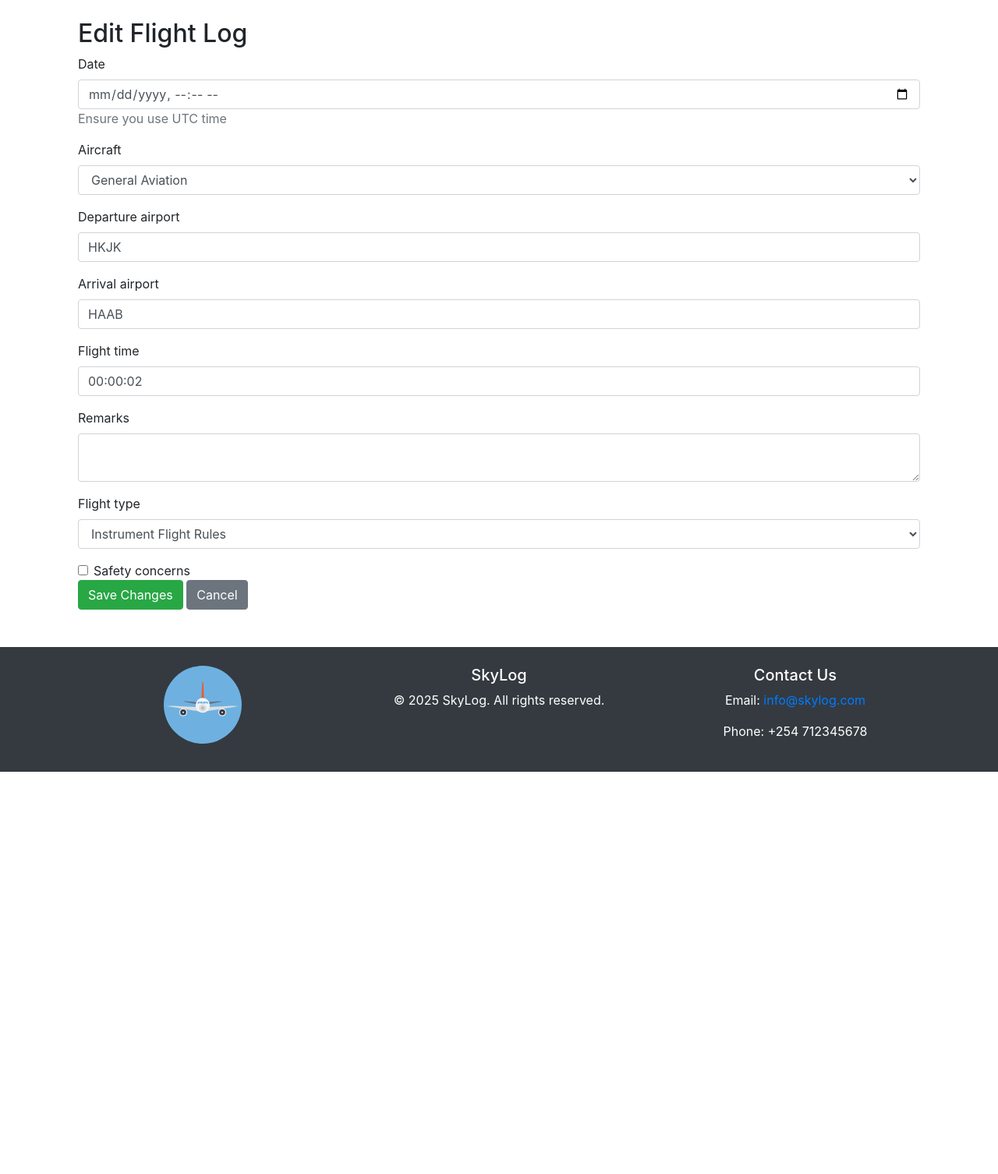
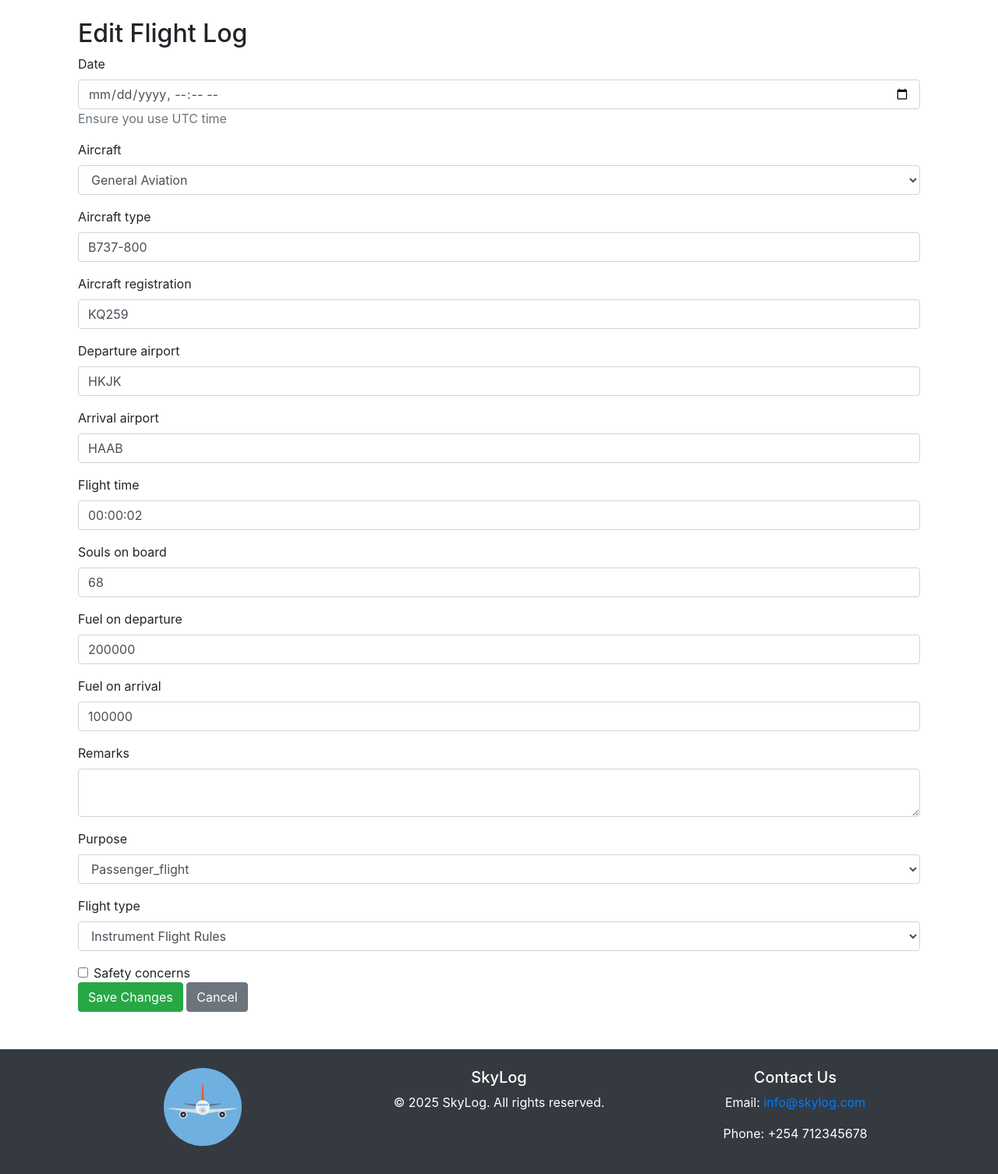
Before and after one commit to dcccalvin/SkyLog, a Django app: page /logbook/logs/1/edit/ in a window 1280 px wide. Shown: the part 56-1562 px from the top of the page at 78% size. Before the commit the page ends 1046 px from the top, so only its background shows below. Run offline with Django 4.2, Linux system fonts and the light colour scheme; a user stored in the database is signed in; data comes from the database, SQL or seed files in the repository; both versions use the stored data as it was after the commit.

Commit message:
Enhance edit log form with additional fields for aircraft details and improved error handling UI/UX Edit_log #25

```diff
--- a/Pilot_Logbook/logs/templates/logs/edit_log.html
+++ b/Pilot_Logbook/logs/templates/logs/edit_log.html
@@ -34,6 +34,24 @@
         </div>
 
         <div class="form-group">
+            <label for="{{ log_form.aircraft_type.id_for_label }}">{{ log_form.aircraft_type.label }}</label>
+            <input type="text" class="form-control" id="{{ log_form.aircraft_type.id_for_label }}" name="{{ log_form.aircraft_type.name }}"
+                   value="{{ log_form.aircraft_type.value|default:'' }}">
+            {% if log_form.aircraft_type.errors %}
+            <div class="text-danger">{{ log_form.aircraft_type.errors|striptags }}</div>
+            {% endif %}
+        </div>
+
+        <div class="form-group">
+            <label for="{{ log_form.aircraft_registration.id_for_label }}">{{ log_form.aircraft_registration.label }}</label>
+            <input type="text" class="form-control" id="{{ log_form.aircraft_registration.id_for_label }}"
+                   name="{{ log_form.aircraft_registration.name }}" value="{{ log_form.aircraft_registration.value|default:'' }}" required>
+            {% if log_form.aircraft_registration.errors %}
+            <div class="text-danger">{{ log_form.aircraft_registration.errors|striptags }}</div>
+            {% endif %}
+        </div>
+
+        <div class="form-group">
             <label for="{{ log_form.departure_airport.id_for_label }}">{{ log_form.departure_airport.label }}</label>
             <input type="text" class="form-control" id="{{ log_form.departure_airport.id_for_label }}"
                    name="{{ log_form.departure_airport.name }}" value="{{ log_form.departure_airport.value|default:'' }}" placeholder="Enter ICAO code">
@@ -62,10 +80,49 @@
         </div>
 
         <div class="form-group">
+            <label for="{{ log_form.souls_on_board.id_for_label }}">{{ log_form.souls_on_board.label }}</label>
+            <input type="number" class="form-control" id="{{ log_form.souls_on_board.id_for_label }}"
+                   name="{{ log_form.souls_on_board.name }}" value="{{ log_form.souls_on_board.value|default:'' }}">
+            {% if log_form.souls_on_board.errors %}
+            <div class="text-danger">{{ log_form.souls_on_board.errors|striptags }}</div>
+            {% endif %}
+        </div>
+
+        <div class="form-group">
+            <label for="{{ log_form.fuel_on_departure.id_for_label }}">{{ log_form.fuel_on_departure.label }}</label>
+            <input type="number" class="form-control" id="{{ log_form.fuel_on_departure.id_for_label }}"
+                   name="{{ log_form.fuel_on_departure.name }}" value="{{ log_form.fuel_on_departure.value|default:'' }}">
+            {% if log_form.fuel_on_departure.errors %}
+            <div class="text-danger">{{ log_form.fuel_on_departure.errors|striptags }}</div>
+            {% endif %}
+        </div>
+
+        <div class="form-group">
+            <label for="{{ log_form.fuel_on_arrival.id_for_label }}">{{ log_form.fuel_on_arrival.label }}</label>
+            <input type="number" class="form-control" id="{{ log_form.fuel_on_arrival.id_for_label }}"
+                   name="{{ log_form.fuel_on_arrival.name }}" value="{{ log_form.fuel_on_arrival.value|default:'' }}">
+            {% if log_form.fuel_on_arrival.errors %}
+            <div class="text-danger">{{ log_form.fuel_on_arrival.errors|striptags }}</div>
+            {% endif %}
+        </div>
+
+        <div class="form-group">
             <label for="{{ log_form.remarks.id_for_label }}">{{ log_form.remarks.label }}</label>
             <textarea class="form-control" id="{{ log_form.remarks.id_for_label }}" name="{{ log_form.remarks.name }}">{{ log_form.remarks.value|default:'' }}</textarea>
             {% if log_form.remarks.errors %}
             <div class="text-danger">{{ log_form.remarks.errors|striptags }}</div>
+            {% endif %}
+        </div>
+
+        <div class="form-group">
+            <label for="{{log_form.purpose.id_for_label}}">{{log_form.purpose.label}}</label>
+            <select class="form-control" id="{{log_form.purpose.id_for_label}}" name="{{log_form.purpose.name}}">
+                {% for choice in log_form.purpose.field.choices %}
+                <option value="{{choice.0}}" {% if choice.0 == log_form.purpose.value %}selected{% endif %}>{{choice.1}}</option>
+                {% endfor %}
+            </select>
+            {% if log_form.purpose.errors %}
+                <div class="text-danger">{{log_form.purpose.errors|striptags}}</div>
             {% endif %}
         </div>
 
--- a/Pilot_Logbook/logs/views.py
+++ b/Pilot_Logbook/logs/views.py
@@ -44,13 +44,15 @@
 
 @login_required
 def edit_log(request, log_id):
-    log = get_object_or_404(Log, id=log_id, user=request.user)  #Ensure user can only edit their own logs
+    log = get_object_or_404(Log, id=log_id, user=request.user)
 
     if request.method == "POST":
         log_form = LogForm(request.POST, instance=log)
         if log_form.is_valid():
             log_form.save()
             return redirect('logs:logs_list')
+        else:
+            print(log_form.errors)
     else:
         log_form = LogForm(instance=log)
 
```
Also changed, not shown: Pilot_Logbook/db.sqlite3.
